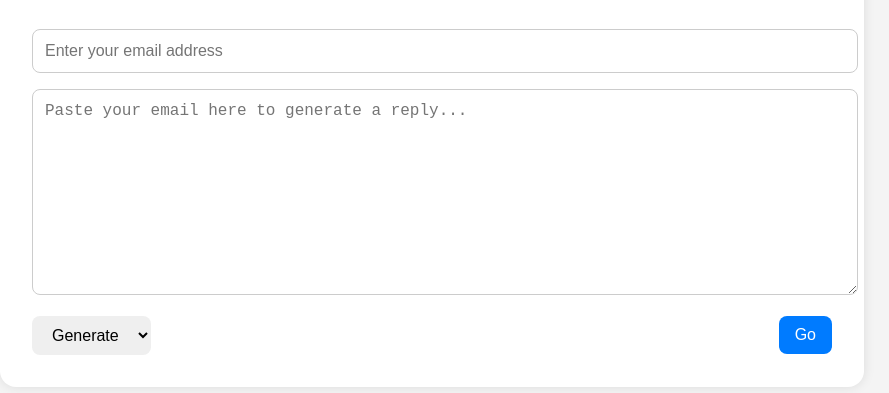
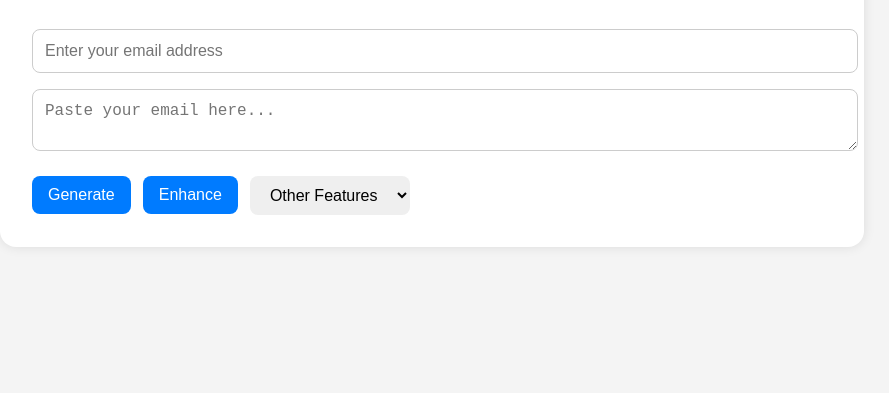
Before and after one commit to zigie1000/Smartmail-Ai, a website: page public/index.html in a window 1280 px wide. Shown: the part 161-554 px from the top of the page, without its empty margins (208-1097 px from the left). Drawn offline with Linux system fonts and the light colour scheme.

Commit message:
Update index.html

```diff
--- a/public/index.html
+++ b/public/index.html
@@ -31,28 +31,29 @@
       text-align: center;
       margin-top: -12px;
     }
-    textarea {
+    input, textarea {
       width: 100%;
-      min-height: 180px;
-      margin-top: 16px;
       padding: 12px;
       font-size: 16px;
       border: 1px solid #ccc;
       border-radius: 8px;
+      margin-top: 16px;
     }
     .controls {
       display: flex;
-      justify-content: space-between;
+      justify-content: flex-start;
       align-items: center;
-      margin-top: 16px;
+      gap: 12px;
+      margin-top: 20px;
+      flex-wrap: wrap;
     }
-    select, button {
+    button, select {
       padding: 10px 16px;
       border-radius: 8px;
       border: none;
       font-size: 16px;
     }
-    button.generate {
+    button.generate, button.enhance {
       background-color: #007bff;
       color: white;
     }
@@ -75,9 +76,15 @@
       border: 1px solid #ccc;
       font-size: 14px;
     }
-    .disabled {
-      opacity: 0.5;
-      pointer-events: none;
+    .log-window {
+      margin-top: 20px;
+      font-size: 14px;
+      color: #666;
+      background: #fafafa;
+      padding: 12px;
+      border-left: 4px solid #007bff;
+      border-radius: 8px;
+      white-space: pre-wrap;
     }
   </style>
 </head>
@@ -86,16 +93,17 @@
     <h1>SmartEmail</h1>
     <p class="tier" id="tierDisplay">Checking license...</p>
 
-    <input type="email" id="email" placeholder="Enter your email address" style="width:100%; padding: 12px; font-size:16px; border-radius:8px; border: 1px solid #ccc; margin-top: 16px;" />
-
-    <textarea id="inputEmail" placeholder="Paste your email here to generate a reply..."></textarea>
+    <input type="email" id="email" placeholder="Enter your email address" />
+    <textarea id="inputEmail" placeholder="Paste your email here..."></textarea>
 
     <div class="controls">
-      <select id="action">
-        <option value="generate">Generate</option>
-        <option value="enhance">Enhance</option>
+      <button class="generate" onclick="handleGenerate('generate')">Generate</button>
+      <button class="enhance" onclick="handleGenerate('enhance')">Enhance</button>
+      <select id="extraFeature">
+        <option value="">Other Features</option>
+        <option value="summarize">Summarize</option>
+        <option value="translate">Translate</option>
       </select>
-      <button class="generate" onclick="handleGenerate()">Go</button>
     </div>
 
     <div class="output-box" id="output" style="display:none;"></div>
@@ -106,12 +114,15 @@
       <button onclick="exportWord()">Word</button>
       <button onclick="exportPDF()">PDF</button>
     </div>
+
+    <div class="log-window" id="logWindow" style="display:none;"></div>
   </div>
 
   <script>
     const tierDisplay = document.getElementById('tierDisplay');
     const outputBox = document.getElementById('output');
     const exportActions = document.getElementById('exportActions');
+    const logWindow = document.getElementById('logWindow');
 
     async function checkLicense(email) {
       const res = await fetch('/generate', {
@@ -123,10 +134,9 @@
       return data.tier || 'free';
     }
 
-    async function handleGenerate() {
+    async function handleGenerate(action) {
       const email = document.getElementById('email').value.trim();
       const content = document.getElementById('inputEmail').value.trim();
-      const action = document.getElementById('action').value;
 
       if (!email || !content) {
         alert('Please enter your email and content');
@@ -135,11 +145,16 @@
 
       const tier = await checkLicense(email);
       tierDisplay.textContent = `Tier: ${tier}`;
+      logWindow.style.display = 'block';
+      logWindow.textContent = `Checking license... Tier: ${tier}`;
 
       if (tier === 'free') {
+        logWindow.textContent += '\nAccess denied. Upgrade required for this feature.';
         alert('Upgrade required for this feature.');
         return;
       }
+
+      logWindow.textContent += `\nSending request to server with action: ${action}`;
 
       const res = await fetch('/generate', {
         method: 'POST',
@@ -148,14 +163,17 @@
       });
 
       const data = await res.json();
+
       if (data.error) {
         alert(data.error);
+        logWindow.textContent += `\nError: ${data.error}`;
         return;
       }
 
       outputBox.style.display = 'block';
       exportActions.style.display = 'flex';
       outputBox.textContent = data.reply;
+      logWindow.textContent += '\nReply received and displayed successfully.';
     }
 
     function copyOutput() {
```
